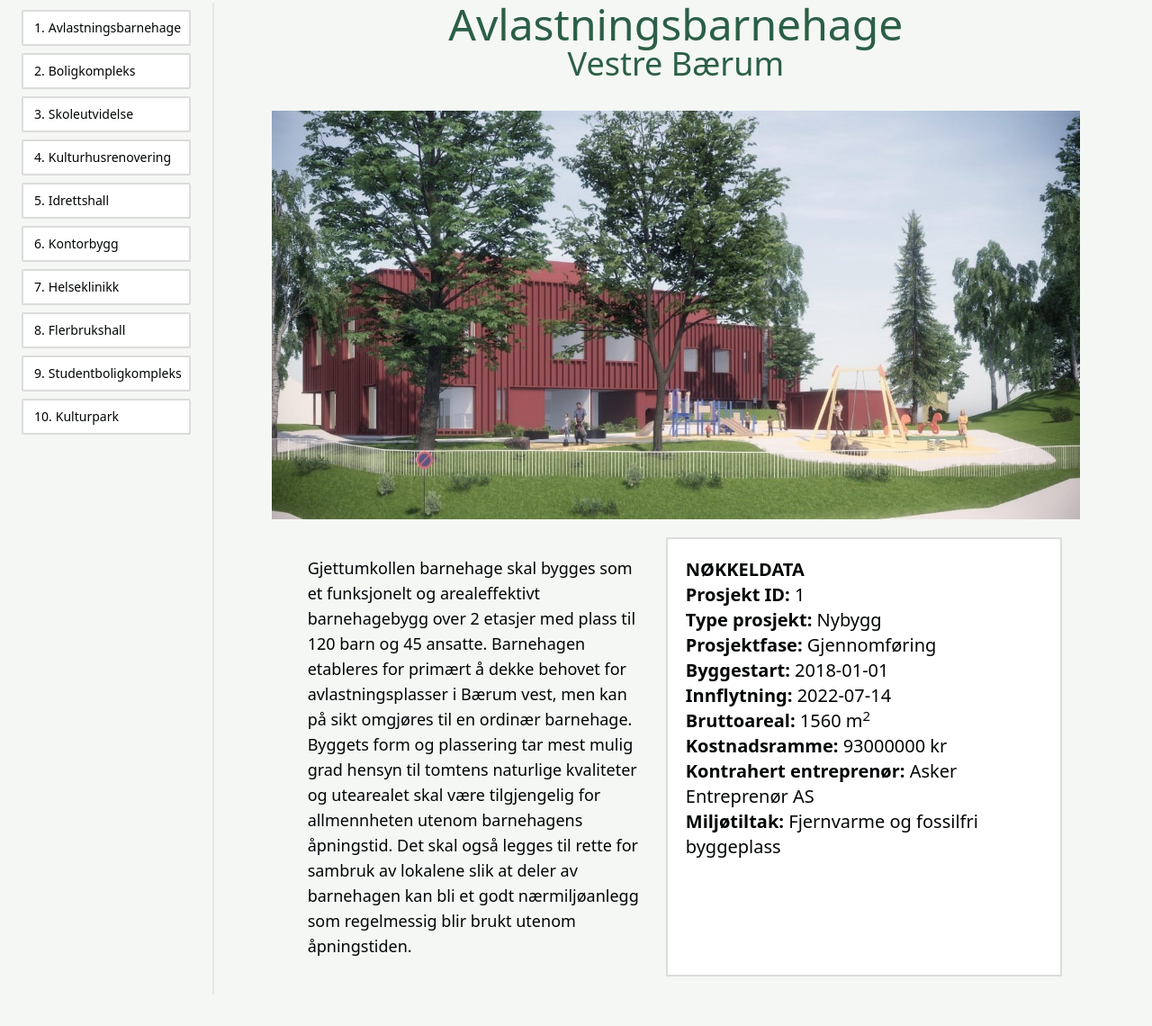
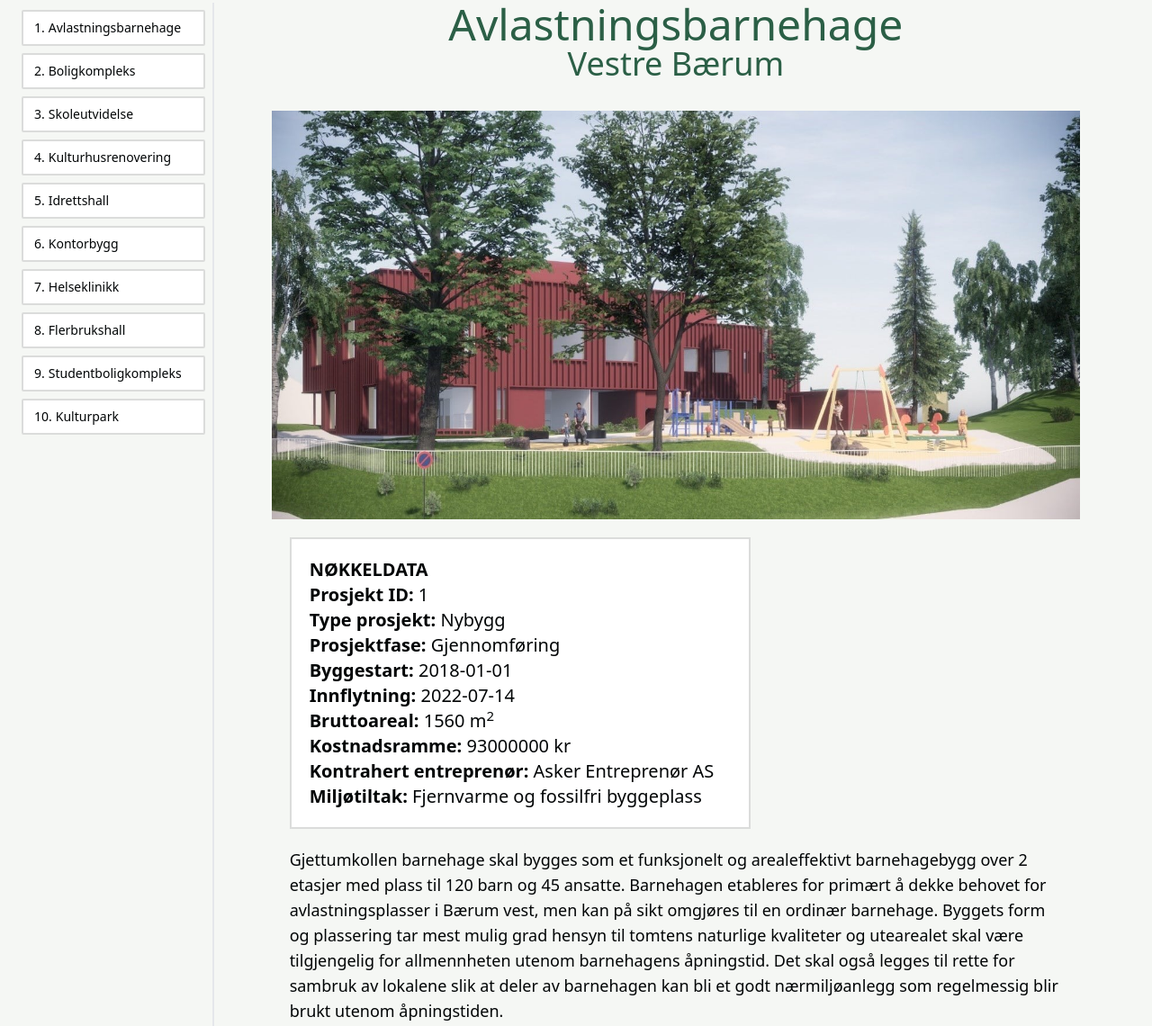
Before and after one commit to Jomerjom/Eiendomsprosjekt_manager, a website with bundled scripts: page src/index.html in a window 1280 px wide. Shown: the part 85-1225 px from the top of the page at 90% size. Before the commit the page ends 1190 px from the top, so only its background shows below. Built offline with nearby package versions, Linux system fonts and the light colour scheme.

Commit message:
fixed buttons in sidemenu, added minmal media query

```diff
--- a/src/JS/createProjectList.js
+++ b/src/JS/createProjectList.js
@@ -1,3 +1,4 @@
+import { createPropertyCard } from "./createPropertyCard.js";
 import { fetchData } from "./fetch_json.js";
 
 const projectList = document.getElementById("projectList");
@@ -6,12 +7,17 @@ export const createProjectList = () => {
     fetchData().then((data) => {
         for (let i = 0; i < data.projects.length; i++) {
             let property = data.projects[i];
-            projectList.innerHTML += `
-            <div id="projectIdName" class="flex items-center flex-row justify-start text-left bg-[#FFFFFF] border-[#DBDCDB] border-2 rounded-sm p-2 m-2 hover:bg-[#3C3E3E] hover:text-[#F5F7EF]">
+            const button = document.createElement("button");
+            button.id = `project${property.id}${property.navn}`;
+            button.className = "flex items-center flex-row justify-start text-left bg-[#FFFFFF] border-[#DBDCDB] border-2 rounded-sm p-2 m-2 hover:bg-[#3C3E3E] hover:text-[#F5F7EF] min-w-full active:scale-95 transition duration-150 ease-in-out";
+            button.innerHTML = `
                 <p class="text-sm mx-1">${property.id}.</p>
                 <p class="text-sm">${property.navn}</p>
-            </div>
             `;
+            button.addEventListener("click", () => {
+                createPropertyCard(i);
+            });
+            projectList.appendChild(button);
         }
     });
 }
--- a/src/JS/createPropertyCard.js
+++ b/src/JS/createPropertyCard.js
@@ -13,11 +13,11 @@ export const createPropertyCard = (index) => {
         <div id="propertyCard__image" class="flex">
             <img src="${property.bilde}" alt="Bilde av ${property.navn}">
         </div>
-        <div id="propertyCard__text" class="flex m-5 justify-between">
-            <div id="propertyCard_desc" class="flex text-lg m-5 w-3/6">
+        <div id="propertyCard__text" class="flex flex-col-reverse desktop:flex-row m-5 justify-between">
+            <div id="propertyCard_desc" class="flex text-lg my-5 desktop:w-3/6 desktop:m-5">
                 <p>${property.beskrivelse}</p>
             </div>
-            <div id="propertyCard_keyInfo" class="bg-[#FFFFFF] text-xl flex p-5 h-auto border-[#DBDCDB] border-2">
+            <div id="propertyCard_keyInfo" class="bg-[#FFFFFF] text-xl flex p-5 h-auto border-[#DBDCDB] border-2 max-w-lg">
                 <ul>
                     <li><b>NØKKELDATA</b></li>
                     <li><b>Prosjekt ID:</b> ${property.id}</li>
--- a/src/assets/data/sampledata.json
+++ b/src/assets/data/sampledata.json
@@ -48,7 +48,7 @@
         {
             "id": "4",
             "navn": "Kulturhusrenovering",
-            "bilde": "/src/assets/img/kulturhus.jpg",
+            "bilde": "/src/assets/img/kulturhus.webp",
             "sted": "Søndre Bergen",
             "prosjektfase": "Ferdigstilt",
             "typeProsjekt": "Renovering",
--- a/src/script.js
+++ b/src/script.js
@@ -1,8 +1,9 @@
-import { createPropertyCard } from "./JS/createpropertycard.js";
+import { createPropertyCard } from "./JS/createPropertyCard.js";
 import { createProjectList } from "./JS/createProjectList.js";
 
 createProjectList();
 createPropertyCard(0);
+
 
 // import { fetchData } from "./JS/fetch_json.js";
 // fetchData().then((data) => {
--- a/tailwind.config.js
+++ b/tailwind.config.js
@@ -2,7 +2,11 @@
 module.exports = {
   content: ["./src/**/*.{html,js}"],
   theme: {
-    extend: {},
+    extend: {
+      screens: {
+        'desktop': '1440px',
+      },
+    },
   },
   plugins: [],
 }
```
Also changed, not shown: src/index.html (+1 -1 lines), dist/output.css.
